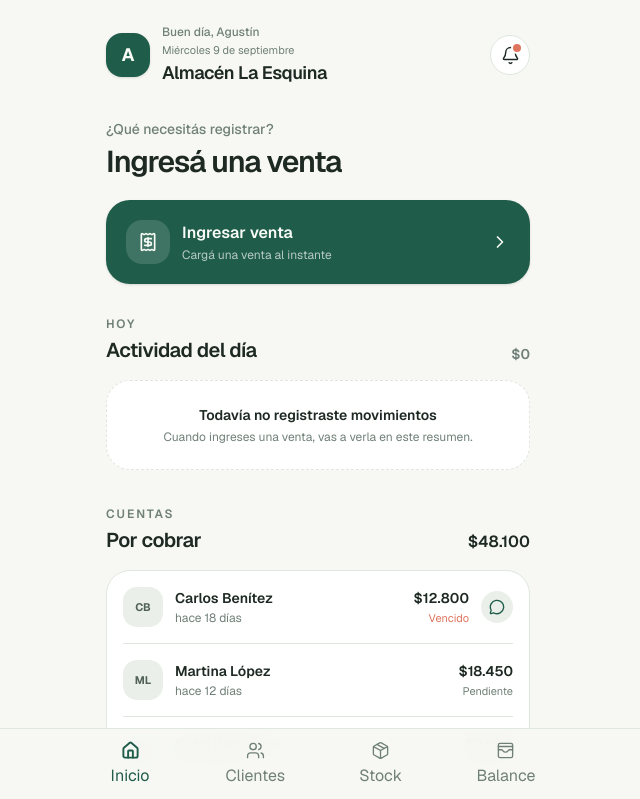
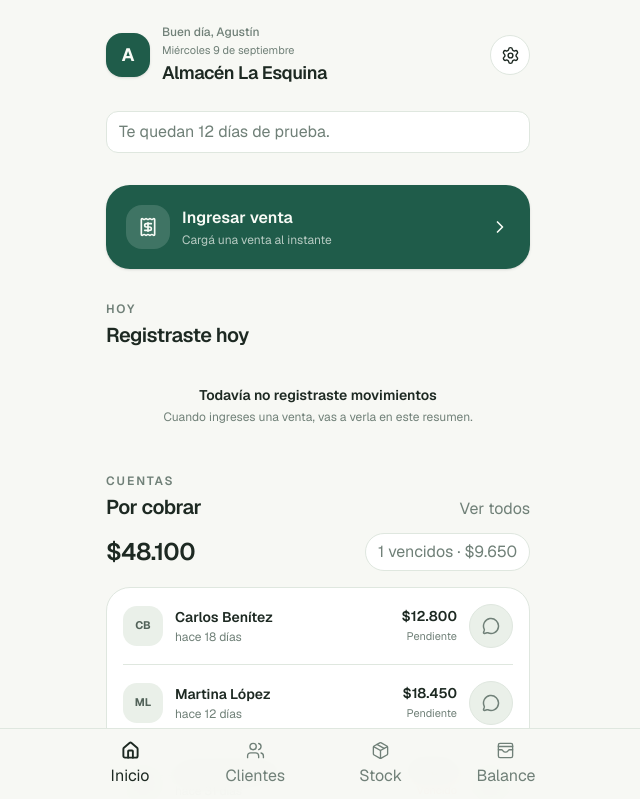
Before and after one commit to Damian-Jofre/prueba-IA-Coder, a Next.js app: page / in a window 1280 px wide. Shown: the top 799 px of the page, without its empty margins (322-962 px from the left). Built offline with nearby package versions, Linux system fonts and the light colour scheme.

Commit message:
Ajusta Home según reglas visuales y de negocio

```diff
--- a/src/app/page.tsx
+++ b/src/app/page.tsx
@@ -2,23 +2,22 @@
 
 import { useState } from "react";
 import {
-  Bell,
   ChevronRight,
   CircleDollarSign,
   Home,
   MessageCircle,
   Package,
-  Plus,
   Receipt,
-  UserPlus,
+  Settings,
   Users,
   WalletCards,
+  X,
 } from "lucide-react";
 
 const customers = [
-  { name: "Carlos Benítez", detail: "hace 18 días", status: "vencido", amount: "$12.800", initials: "CB" },
+  { name: "Carlos Benítez", detail: "hace 18 días", status: "pendiente", amount: "$12.800", initials: "CB" },
   { name: "Martina López", detail: "hace 12 días", status: "pendiente", amount: "$18.450", initials: "ML" },
-  { name: "Sofía Rodríguez", detail: "hace 9 días", status: "pendiente", amount: "$9.650", initials: "SR" },
+  { name: "Sofía Rodríguez", detail: "hace 31 días", status: "vencido", amount: "$9.650", initials: "SR" },
 ];
 
 const navItems = [
@@ -30,115 +29,60 @@ const navItems = [
 
 export default function HomePage() {
   const [activeNav, setActiveNav] = useState("Inicio");
-  const [showNotifications, setShowNotifications] = useState(false);
   const [showSettings, setShowSettings] = useState(false);
   const [showSaleFeedback, setShowSaleFeedback] = useState(false);
+  const [showTrialWarning, setShowTrialWarning] = useState(false);
+  const [whatsappCustomer, setWhatsappCustomer] = useState<string | null>(null);
 
   const hasBalance = customers.length > 0;
   const hasTodayActivity = false;
   const hasLowStock = true;
+  const overdueCount = customers.filter((customer) => customer.status === "vencido").length;
 
   return (
     <main className="min-h-screen bg-background text-foreground">
       <div className="mx-auto flex min-h-screen w-full max-w-[480px] flex-col px-5 pb-28 pt-6 sm:px-7">
         <header className="flex items-center justify-between">
           <div className="flex items-center gap-3">
-            <button
-              className="flex size-11 items-center justify-center rounded-2xl bg-primary text-primary-foreground shadow-sm"
-              aria-label="Abrir Ajustes"
-              onClick={() => setShowSettings(!showSettings)}
-            >
-              <span className="text-lg font-bold">A</span>
-            </button>
+            <div className="flex size-11 items-center justify-center rounded-2xl bg-primary text-primary-foreground shadow-sm"><span className="text-lg font-bold">A</span></div>
             <div>
               <p className="text-xs font-medium text-muted-foreground">Buen día, Agustín</p>
               <p className="mt-0.5 text-[11px] text-muted-foreground">Miércoles 9 de septiembre</p>
               <p className="text-lg font-semibold tracking-tight">Almacén La Esquina</p>
             </div>
           </div>
-          <button
-            className="relative flex size-10 items-center justify-center rounded-full border border-border bg-card text-foreground"
-            aria-label="Ver notificaciones"
-            onClick={() => setShowNotifications(!showNotifications)}
-          >
-            <Bell className="size-[19px]" strokeWidth={1.8} />
-            <span className="absolute right-2 top-2 size-2 rounded-full bg-accent ring-2 ring-card" />
-          </button>
+          <button className="flex size-10 items-center justify-center rounded-full border border-border bg-card text-foreground" aria-label="Abrir Ajustes" onClick={() => setShowSettings(!showSettings)}><Settings className="size-[19px]" strokeWidth={1.8} /></button>
         </header>
 
-        {showNotifications && (
-          <div className="mt-3 rounded-2xl border border-border bg-card p-4 text-sm shadow-sm">
-            <p className="font-semibold">Tenés 1 cuenta vencida</p>
-            <p className="mt-1 text-muted-foreground">Podés enviarle un recordatorio a Carlos.</p>
-          </div>
-        )}
+        {showSettings && <div className="mt-3 rounded-2xl border border-border bg-card p-4 text-sm shadow-sm"><div className="flex items-start justify-between"><div><p className="font-semibold">Ajustes</p><p className="mt-1 text-muted-foreground">Configurá tu almacén y preferencias.</p></div><button aria-label="Cerrar Ajustes" onClick={() => setShowSettings(false)}><X className="size-4 text-muted-foreground" /></button></div></div>}
 
-        {showSettings && (
-          <div className="mt-3 rounded-2xl border border-border bg-card p-4 text-sm shadow-sm">
-            <p className="font-semibold">Ajustes</p>
-            <p className="mt-1 text-muted-foreground">Configurá tu almacén y preferencias.</p>
-          </div>
-        )}
+        <button className={`mt-6 w-full rounded-xl border px-3 py-2 text-left text-xs ${showTrialWarning ? "border-accent/30 bg-accent/10 text-foreground" : "border-border bg-card text-muted-foreground"}`} onClick={() => setShowTrialWarning(!showTrialWarning)}>{showTrialWarning ? "Sin conexión — los datos pueden no estar actualizados." : "Te quedan 12 días de prueba."}</button>
 
-        <section className="mt-8" aria-labelledby="primary-heading">
-          <p className="text-sm font-medium text-muted-foreground">¿Qué necesitás registrar?</p>
-          <h1 id="primary-heading" className="mt-1 text-[30px] font-semibold leading-tight tracking-[-0.04em]">Ingresá una venta</h1>
-          <button
-            className="mt-5 flex w-full items-center justify-between rounded-3xl bg-primary px-5 py-5 text-left text-primary-foreground shadow-sm transition-transform active:scale-[0.98]"
-            onClick={() => setShowSaleFeedback(true)}
-          >
-            <span className="flex items-center gap-3">
-              <span className="flex size-11 items-center justify-center rounded-2xl bg-primary-foreground/15"><Receipt className="size-5" /></span>
-              <span><span className="block text-base font-semibold">Ingresar venta</span><span className="mt-0.5 block text-xs text-primary-foreground/70">Cargá una venta al instante</span></span>
-            </span>
-            <ChevronRight className="size-5" />
+        <section className="mt-8" aria-label="Ingresar venta">
+          <button className="flex w-full items-center justify-between rounded-3xl bg-primary px-5 py-5 text-left text-primary-foreground shadow-sm transition-transform active:scale-[0.98]" onClick={() => setShowSaleFeedback(true)}>
+            <span className="flex items-center gap-3"><span className="flex size-11 items-center justify-center rounded-2xl bg-primary-foreground/15"><Receipt className="size-5" /></span><span><span className="block text-base font-semibold">Ingresar venta</span><span className="mt-0.5 block text-xs text-primary-foreground/70">Cargá una venta al instante</span></span></span><ChevronRight className="size-5" />
           </button>
-          {showSaleFeedback && <p className="mt-2 text-xs font-medium text-primary">Venta lista para cargar.</p>}
+          {showSaleFeedback && <p className="mt-2 text-xs font-medium text-muted-foreground">Venta lista para cargar.</p>}
         </section>
 
         <section className="mt-8" aria-labelledby="today-heading">
-          <div className="flex items-end justify-between">
-            <div>
-              <p className="text-xs font-semibold uppercase tracking-[0.16em] text-muted-foreground">Hoy</p>
-              <h2 id="today-heading" className="mt-1 text-xl font-semibold tracking-tight">Actividad del día</h2>
-            </div>
-            <span className="text-sm font-semibold text-muted-foreground">$0</span>
-          </div>
-          <div className="mt-4 rounded-3xl border border-dashed border-border bg-card px-5 py-6 text-center">
-            {hasTodayActivity ? <p className="text-sm font-semibold">Tu actividad aparece acá</p> : <><p className="text-sm font-semibold">Todavía no registraste movimientos</p><p className="mt-1 text-xs text-muted-foreground">Cuando ingreses una venta, vas a verla en este resumen.</p></>}
-          </div>
+          <div><p className="text-xs font-semibold uppercase tracking-[0.16em] text-muted-foreground">Hoy</p><h2 id="today-heading" className="mt-1 text-xl font-semibold tracking-tight">Registraste hoy</h2></div>
+          <div className="mt-4 px-5 py-5 text-center">{hasTodayActivity ? <p className="text-sm font-semibold">Tu actividad aparece acá</p> : <><p className="text-sm font-semibold">Todavía no registraste movimientos</p><p className="mt-1 text-xs text-muted-foreground">Cuando ingreses una venta, vas a verla en este resumen.</p></>}</div>
         </section>
 
-        <section className="mt-9" aria-labelledby="receivable-heading">
-          <div className="flex items-end justify-between">
-            <div>
-              <p className="text-xs font-semibold uppercase tracking-[0.16em] text-muted-foreground">Cuentas</p>
-              <h2 id="receivable-heading" className="mt-1 text-xl font-semibold tracking-tight">Por cobrar</h2>
-            </div>
-            <span className="text-base font-semibold">{hasBalance ? "$48.100" : "$0"}</span>
-          </div>
-          {hasBalance ? <div className="mt-4 flex flex-col divide-y divide-border rounded-3xl border border-border bg-card px-4">
-            {customers.map((customer) => (
-              <div key={customer.name} className="flex items-center gap-3 py-4">
-                <span className="avatar avatar-neutral">{customer.initials}</span>
-                <span className="min-w-0 flex-1"><span className="block truncate text-sm font-semibold">{customer.name}</span><span className="mt-0.5 block truncate text-xs text-muted-foreground">{customer.detail}</span></span>
-                <span className="text-right"><span className="block text-sm font-semibold">{customer.amount}</span><span className={`mt-0.5 block text-[11px] capitalize ${customer.status === "vencido" ? "text-accent" : "text-muted-foreground"}`}>{customer.status}</span></span>
-                {customer.status === "vencido" && <button className="flex size-8 items-center justify-center rounded-full bg-muted text-primary" aria-label={`Enviar WhatsApp a ${customer.name}`}><MessageCircle className="size-4" /></button>}
-              </div>
-            ))}
-          </div> : <div className="mt-4 rounded-3xl border border-dashed border-border bg-card px-5 py-7 text-center"><p className="text-sm font-semibold">No tenés cuentas por cobrar</p><p className="mt-1 text-xs text-muted-foreground">Tus clientes con saldo van a aparecer acá.</p></div>}
+        <section className="mt-7" aria-labelledby="receivable-heading">
+          <div className="flex items-end justify-between"><div><p className="text-xs font-semibold uppercase tracking-[0.16em] text-muted-foreground">Cuentas</p><h2 id="receivable-heading" className="mt-1 text-xl font-semibold tracking-tight">Por cobrar</h2></div><button className="text-sm font-semibold text-muted-foreground underline-offset-4 hover:underline">Ver todos</button></div>
+          {hasBalance ? <><div className="mt-3 flex items-center justify-between"><span className="text-2xl font-semibold tracking-tight">$48.100</span><button className="rounded-full border border-border bg-card px-3 py-1.5 text-xs font-medium text-muted-foreground">{overdueCount} vencidos · $9.650</button></div><div className="mt-4 flex flex-col divide-y divide-border rounded-3xl border border-border bg-card px-4">
+            {customers.map((customer) => <div key={customer.name} className="flex items-center gap-3 py-4"><span className="avatar avatar-neutral">{customer.initials}</span><span className="min-w-0 flex-1"><span className="block truncate text-sm font-semibold">{customer.name}</span><span className="mt-0.5 block truncate text-xs text-muted-foreground">{customer.detail}</span></span><span className="text-right"><span className="block text-sm font-semibold">{customer.amount}</span><span className={`mt-0.5 block text-[11px] capitalize ${customer.status === "vencido" ? "text-accent" : "text-muted-foreground"}`}>{customer.status}</span></span><button className="flex size-11 shrink-0 items-center justify-center rounded-full border border-border bg-muted text-muted-foreground" aria-label={`Revisar WhatsApp para ${customer.name}`} onClick={() => setWhatsappCustomer(customer.name)}><MessageCircle className="size-[18px]" /></button></div>)}
+          </div><button className="mt-3 flex w-full items-center justify-center gap-2 rounded-2xl border border-border bg-card py-3 text-sm font-semibold" onClick={() => setWhatsappCustomer("Registrar pago")}> <CircleDollarSign className="size-4 text-muted-foreground" />Registrar pago</button></> : <div className="mt-4 px-5 py-6 text-center"><p className="text-sm font-semibold">No tenés cuentas por cobrar</p><p className="mt-1 text-xs text-muted-foreground">Tus clientes con saldo van a aparecer acá.</p></div>}
         </section>
 
-        {hasLowStock && <section className="mt-6 flex items-center justify-between rounded-3xl bg-muted px-4 py-4"><div className="flex items-center gap-3"><span className="flex size-9 items-center justify-center rounded-xl bg-card text-primary"><Package className="size-4" /></span><span><span className="block text-sm font-semibold">Revisá tu stock</span><span className="block text-xs text-muted-foreground">3 productos tienen pocas unidades</span></span></div><ChevronRight className="size-4 text-muted-foreground" /></section>}
+        {hasLowStock && <section className="mt-6 flex items-center justify-between rounded-3xl bg-muted px-4 py-4"><div className="flex items-center gap-3"><span className="flex size-9 items-center justify-center rounded-xl bg-card text-muted-foreground"><Package className="size-4" /></span><span><span className="block text-sm font-semibold">Revisá tu stock</span><span className="block text-xs text-muted-foreground">3 productos tienen pocas unidades</span></span></div><ChevronRight className="size-4 text-muted-foreground" /></section>}
 
-        <div className="mt-6 grid grid-cols-3 gap-2" aria-label="Acciones secundarias">
-          <button className="flex flex-col items-center gap-2 rounded-2xl border border-border bg-card px-2 py-3 text-xs font-medium"><CircleDollarSign className="size-4 text-primary" />Registrar pago</button>
-          <button className="flex flex-col items-center gap-2 rounded-2xl border border-border bg-card px-2 py-3 text-xs font-medium"><Plus className="size-4 text-primary" />Ingresar gasto</button>
-          <button className="flex flex-col items-center gap-2 rounded-2xl border border-border bg-card px-2 py-3 text-xs font-medium"><UserPlus className="size-4 text-primary" />Nuevo cliente</button>
-        </div>
+        {whatsappCustomer && <div className="fixed inset-0 z-20 flex items-end justify-center bg-foreground/20 px-5 pb-6"><div className="w-full max-w-[440px] rounded-3xl border border-border bg-card p-5 shadow-lg"><div className="flex items-start justify-between"><div><p className="text-xs font-semibold uppercase tracking-[0.16em] text-muted-foreground">Revisión</p><h2 className="mt-1 text-lg font-semibold">Mensaje de WhatsApp</h2></div><button aria-label="Cerrar mensaje" onClick={() => setWhatsappCustomer(null)}><X className="size-5 text-muted-foreground" /></button></div><p className="mt-4 rounded-2xl bg-muted p-4 text-sm leading-6">Hola {whatsappCustomer}, ¿cómo estás? Te escribo para recordarte el saldo pendiente del almacén.</p><button className="mt-4 w-full rounded-2xl bg-primary py-3 text-sm font-semibold text-primary-foreground" onClick={() => setWhatsappCustomer(null)}>Editar mensaje</button></div></div>}
       </div>
 
-      <nav className="fixed inset-x-0 bottom-0 z-10 border-t border-border bg-background/95 px-5 pb-[max(12px,env(safe-area-inset-bottom))] pt-3 backdrop-blur-md" aria-label="Navegación principal"><div className="mx-auto flex max-w-[440px] items-center justify-between">{navItems.map(({ label, icon: Icon }) => { const isActive = activeNav === label; return <button key={label} onClick={() => setActiveNav(label)} className={`flex min-w-16 flex-col items-center gap-1 text-[11px] font-medium transition-colors ${isActive ? "text-primary" : "text-muted-foreground"}`} aria-current={isActive ? "page" : undefined}><Icon className="size-[19px]" strokeWidth={isActive ? 2.4 : 1.7} /><span>{label}</span></button>; })}</div></nav>
+      <nav className="fixed inset-x-0 bottom-0 z-10 border-t border-border bg-background/95 px-5 pb-[max(12px,env(safe-area-inset-bottom))] pt-3 backdrop-blur-md" aria-label="Navegación principal"><div className="mx-auto flex max-w-[440px] items-center justify-between">{navItems.map(({ label, icon: Icon }) => { const isActive = activeNav === label; return <button key={label} onClick={() => setActiveNav(label)} className={`flex min-w-16 flex-col items-center gap-1 text-[11px] font-medium transition-colors ${isActive ? "text-foreground" : "text-muted-foreground"}`} aria-current={isActive ? "page" : undefined}><Icon className="size-[19px]" strokeWidth={isActive ? 2.4 : 1.7} /><span>{label}</span></button>; })}</div></nav>
     </main>
   );
 }
```
